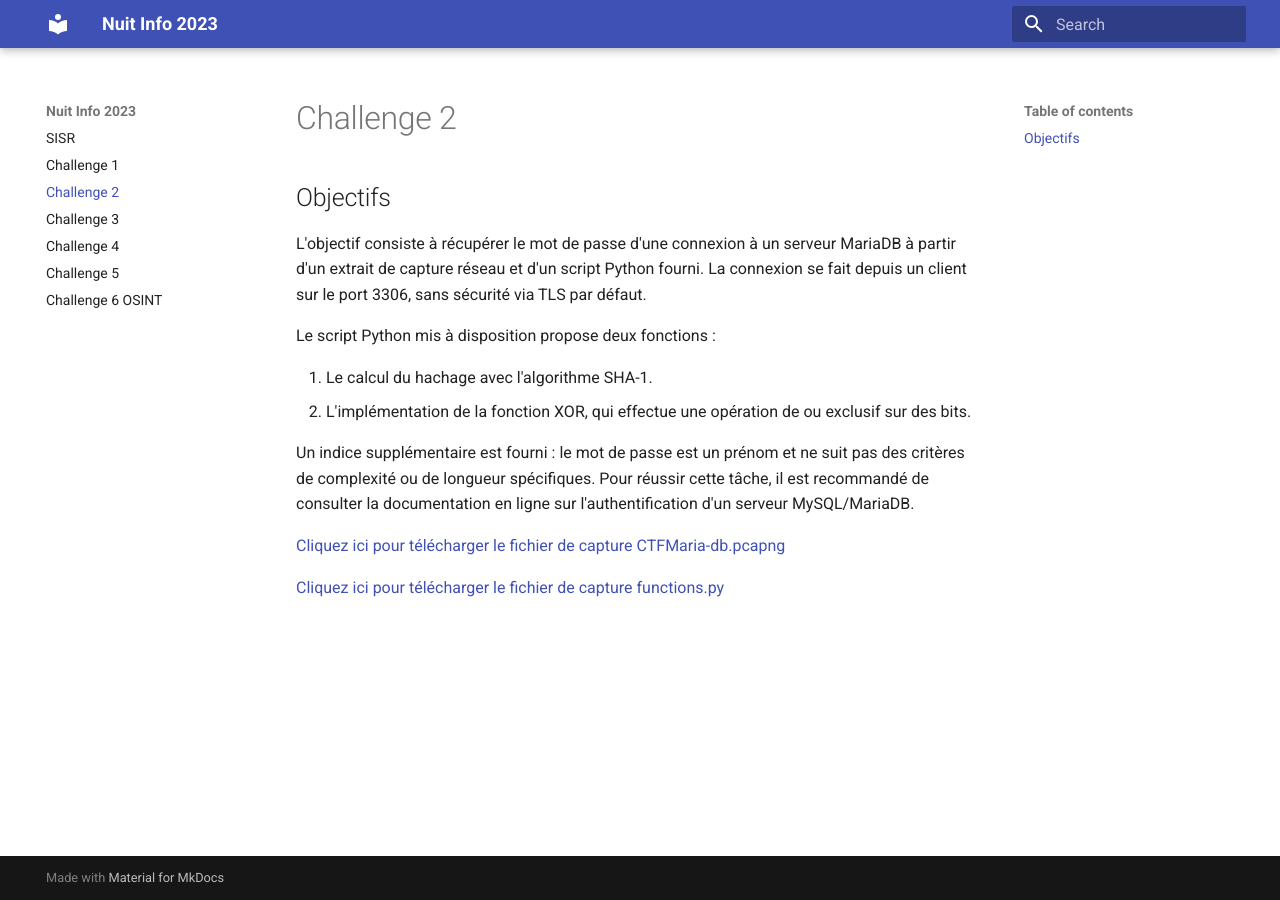
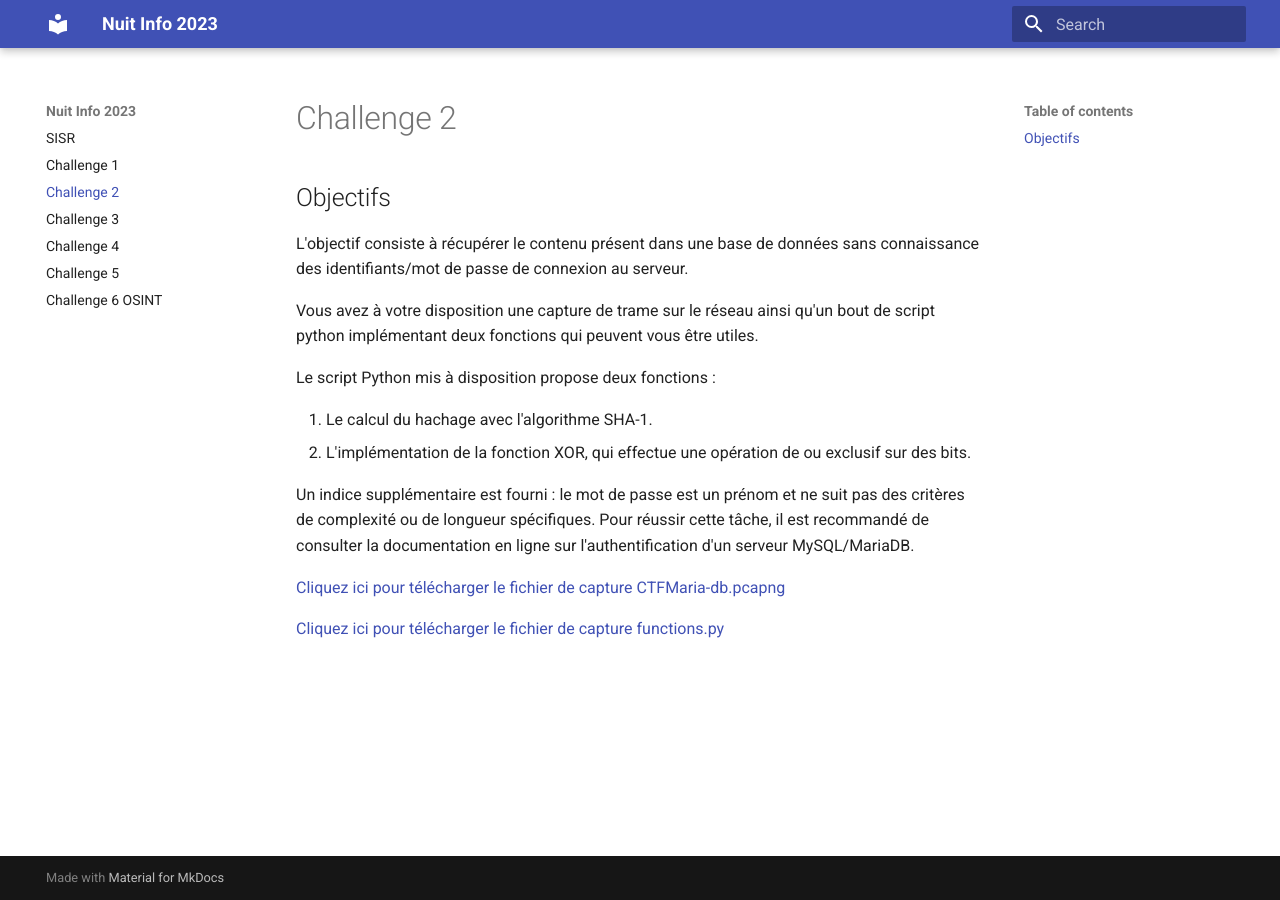
Before and after one commit to SIOFulbert/NuitInfo2023, an MkDocs documentation site: the page built from docs/challenge2.md, in a window 1280 px wide. Built offline with MkDocs 1.6.1 and Material for MkDocs 9.7.7, drawn with Linux system fonts in a browser that asks for light colours.

Commit message:
dernières modif

```diff
--- a/docs/challenge2.md
+++ b/docs/challenge2.md
@@ -2,7 +2,9 @@
 
 ## Objectifs
 
-L'objectif consiste à récupérer le mot de passe d'une connexion à un serveur MariaDB à partir d'un extrait de capture réseau et d'un script Python fourni. La connexion se fait depuis un client sur le port 3306, sans sécurité via TLS par défaut.
+L'objectif consiste à récupérer le contenu présent dans une base de données sans connaissance des identifiants/mot de passe de connexion au serveur.
+
+Vous avez à votre disposition une capture de trame sur le réseau ainsi qu'un bout de script python implémentant deux fonctions qui peuvent vous être utiles.
 
 Le script Python mis à disposition propose deux fonctions :
 
```
Also changed, not shown: docs/index.md (+3 -0 lines).
